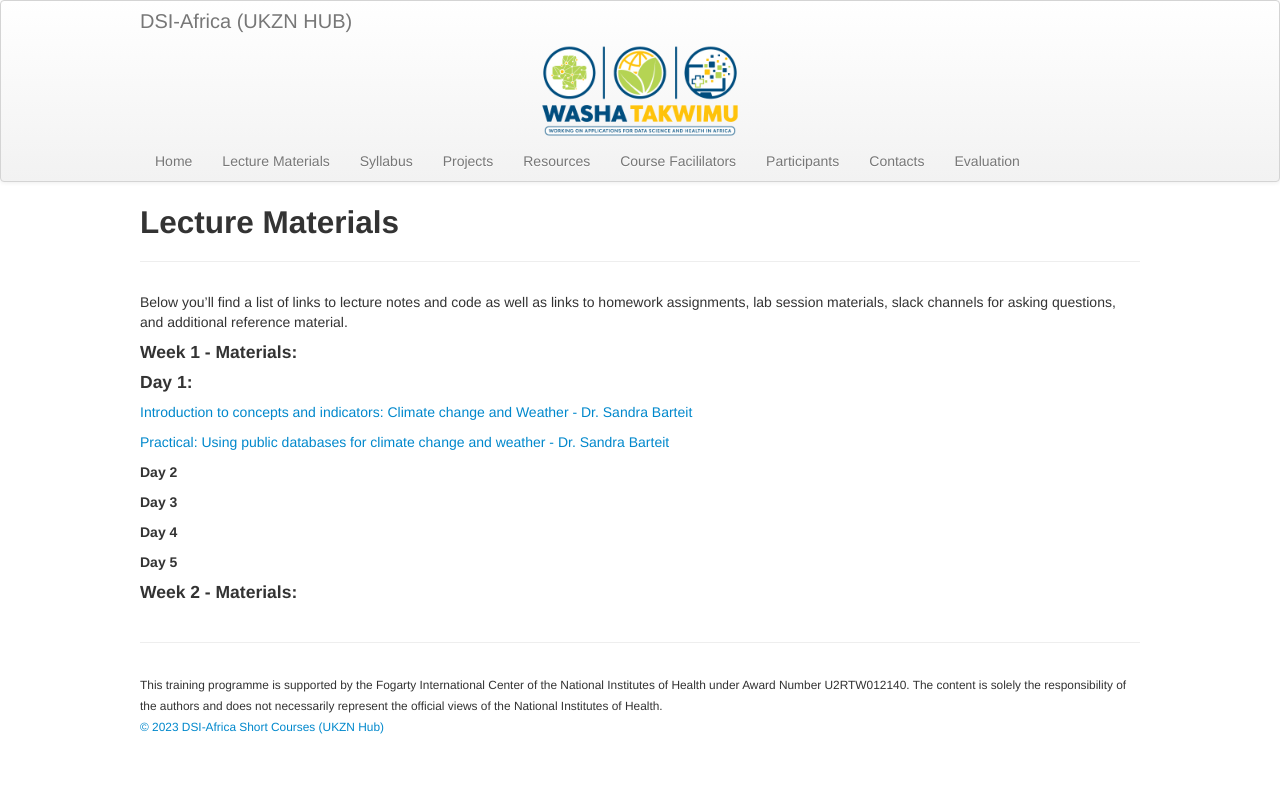
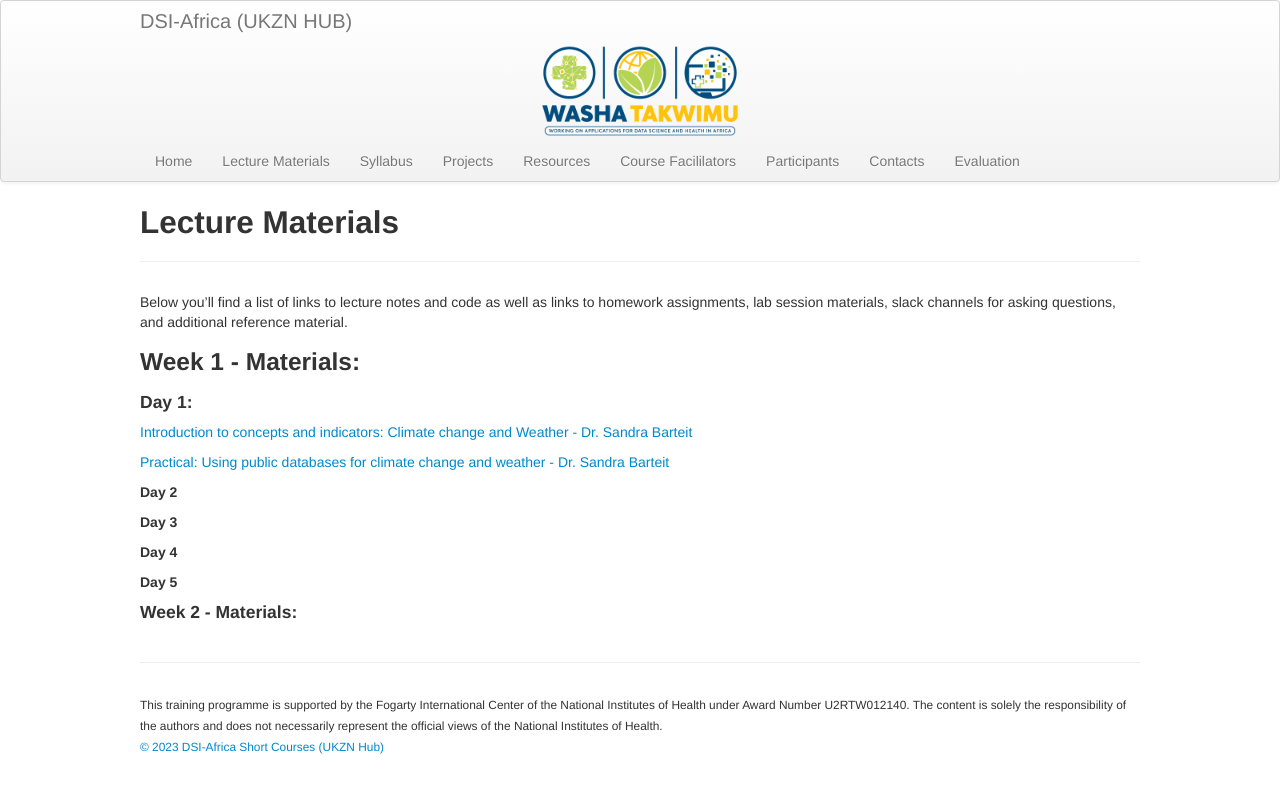
Before and after one commit to ccfscourseukzn/ccfscourseukzn.github.io, a Jekyll site: the page built from pages/lectures.md, in a window 1280 px wide. Shown: the top 793 px of the page. Built offline with Jekyll 4.4.1, drawn with Linux system fonts in a browser that asks for light colours.

```diff
--- a/pages/lectures.md
+++ b/pages/lectures.md
@@ -8,7 +8,7 @@ Below you'll find a list of links to lecture notes and code as well as links to
 
 
 
-#### Week 1 - Materials:
+<h3> Week 1 - Materials:</h3>
 <h4> Day 1:</h4>
 <a href="https://tropmed29-hyg.urz.uni-heidelberg.de/d/14d19744cfdc4c5eb4f8/files/?p=%2FClimate%20Change%20and%20Weather%20-%20Intro.pptx" download> Introduction to concepts and indicators: Climate change and Weather - Dr. Sandra Barteit</a> <br>
 
```
